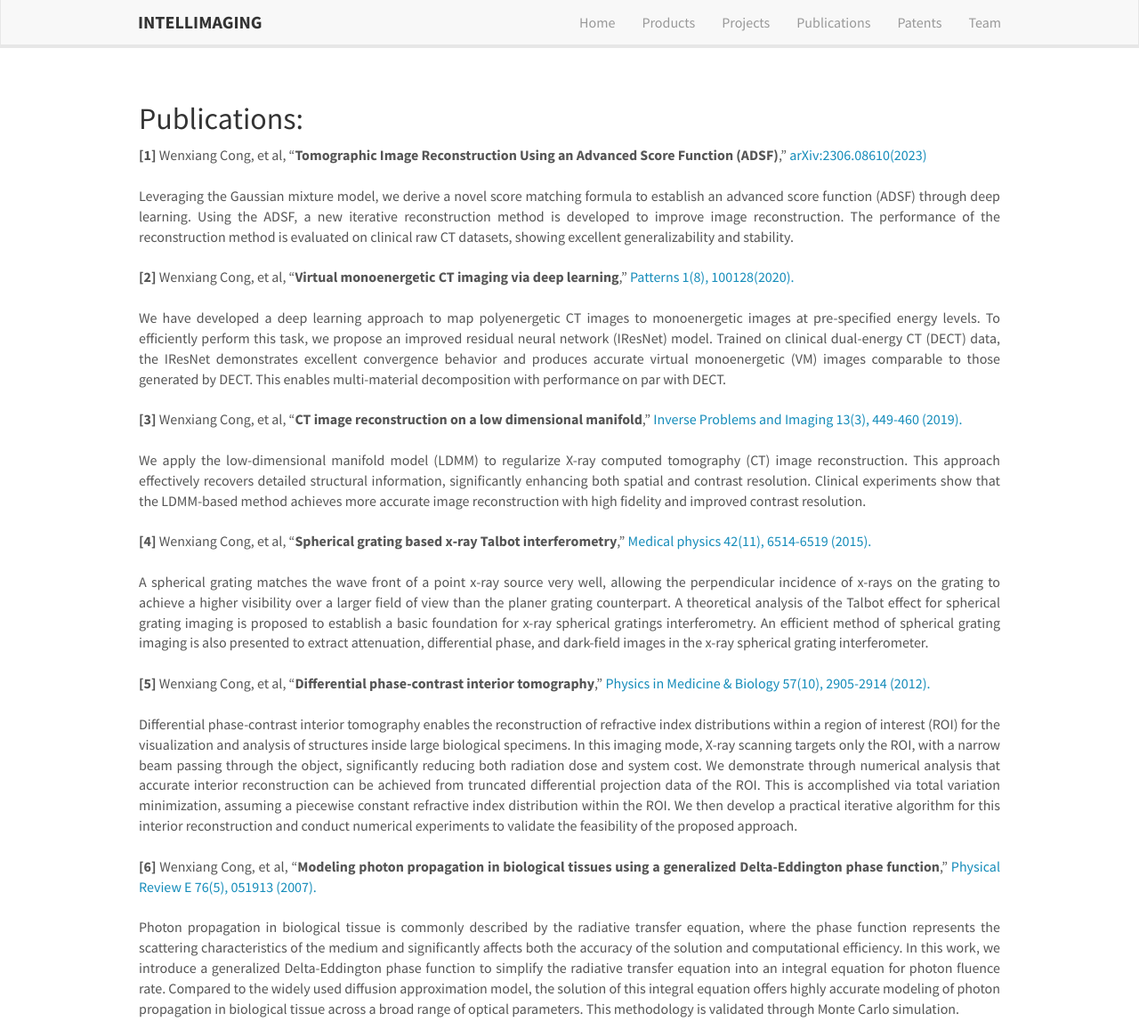
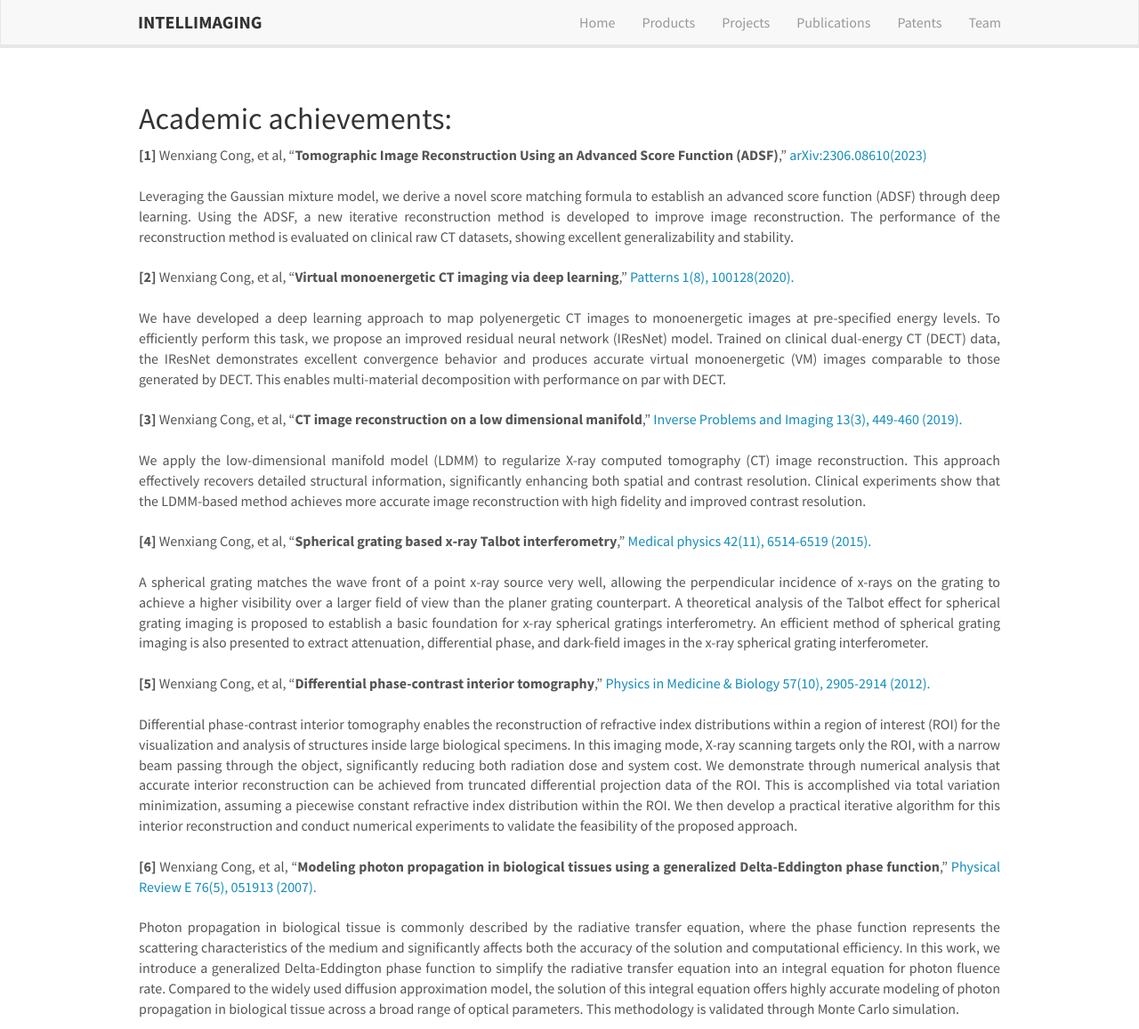
Before and after one commit to intellimaging/intellimaging.github.io, a Jekyll site: the page built from _pages/publications.md, in a window 1280 px wide and 1157 px high. Shown: the whole window at 89% size. Built offline with Jekyll 4.4.1, drawn with Linux system fonts in a browser that asks for light colours.

Commit message:
Update publications.md

```diff
--- a/_pages/publications.md
+++ b/_pages/publications.md
@@ -7,7 +7,7 @@ permalink: /publications/
 ---
 <br/>
 
-## Publications:
+## Academic achievements:
 
 <p style="text-align: justify;">
 <b>[1]</b> Wenxiang Cong, et al, "<b>Tomographic Image Reconstruction Using an Advanced Score Function (ADSF)</b>," [arXiv:2306.08610(2023)](https://arxiv.org/pdf/2306.08610v7)
```
